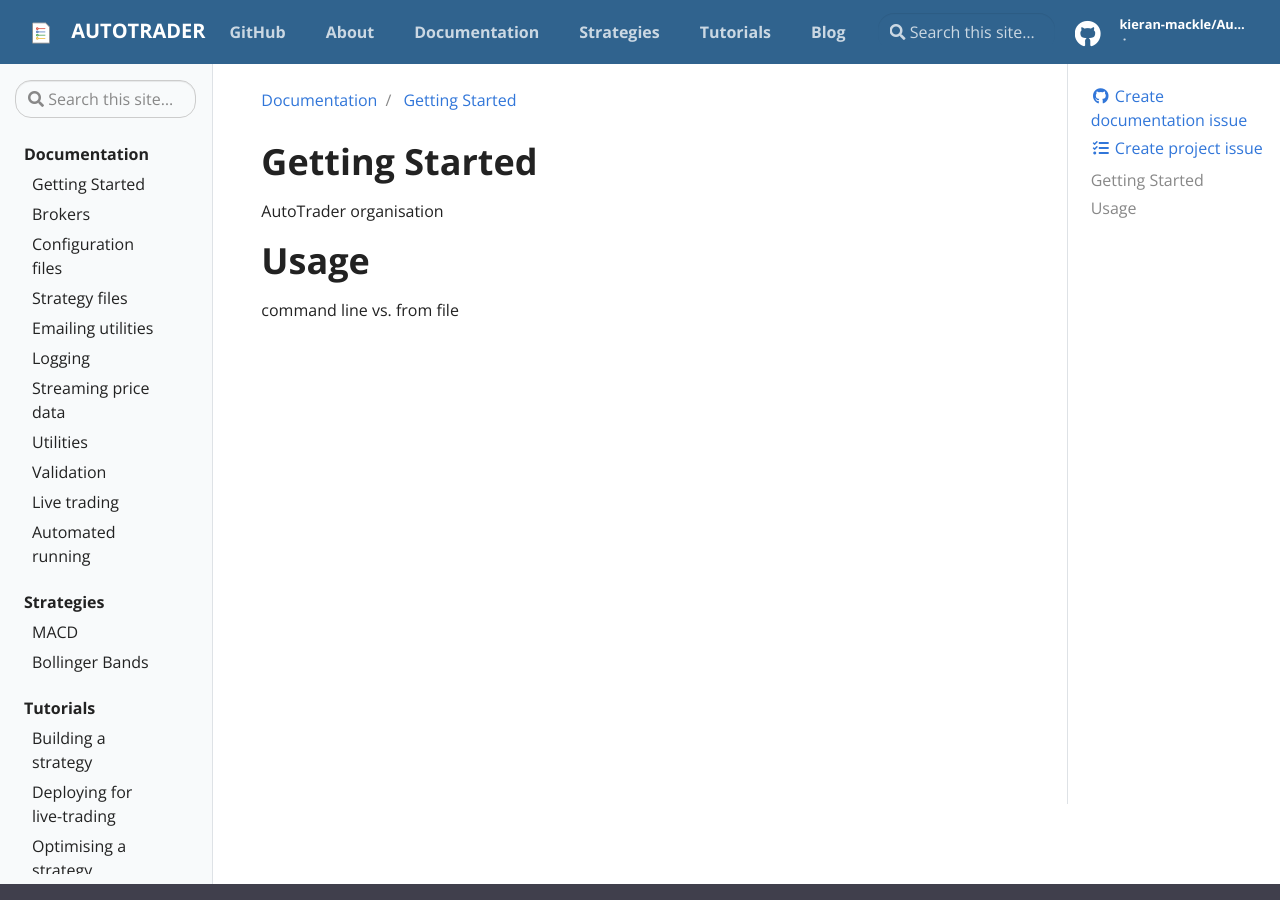
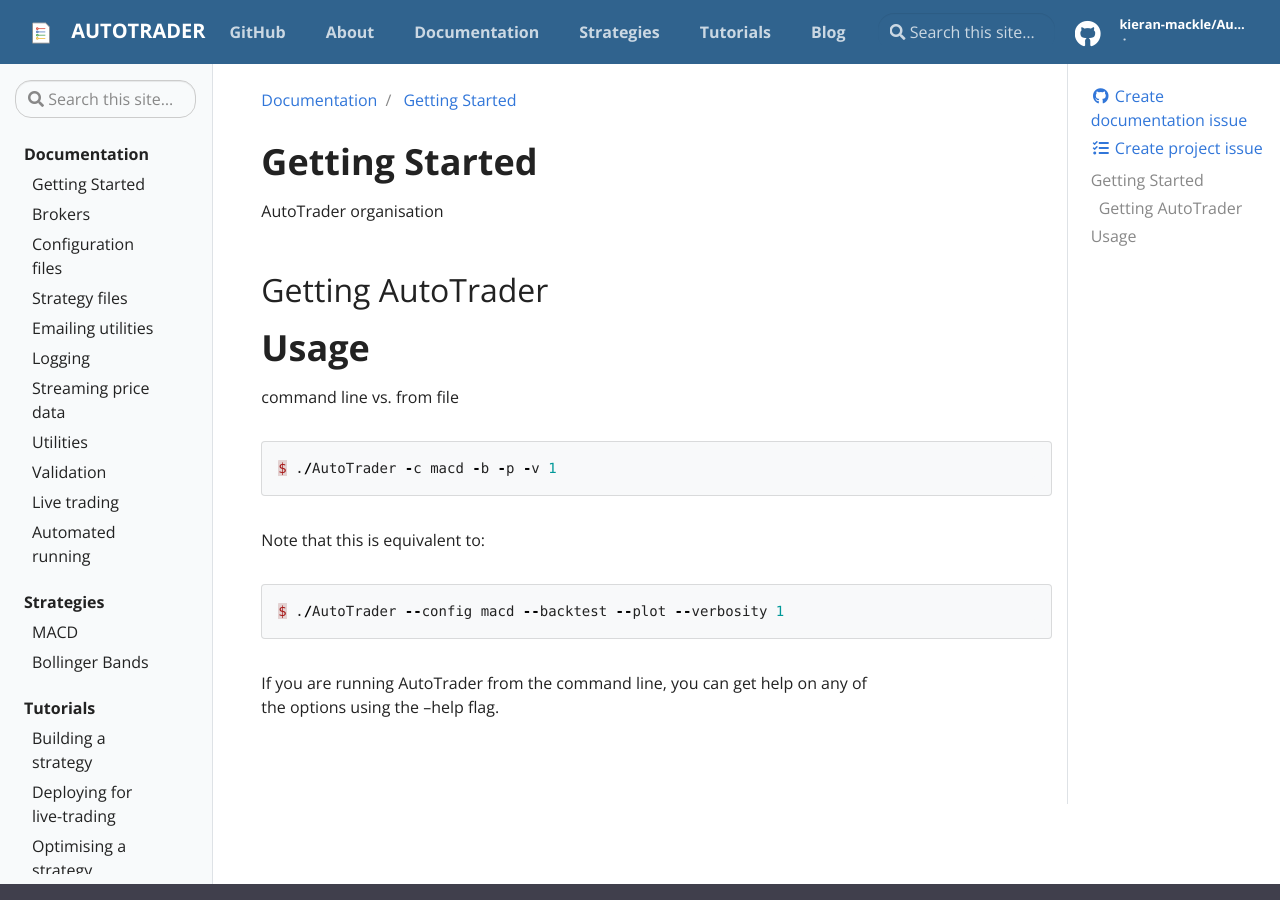
Before and after one commit to kieran-mackle/AutoTrader, a Jekyll site: the page built from docs/_docs/getting-started.md, in a window 1280 px wide and 900 px high. Built offline with Jekyll 4.4.1, drawn with Linux system fonts in a browser that asks for light colours.

Commit message:
Update getting-started.md

````diff
--- a/docs/_docs/getting-started.md
+++ b/docs/_docs/getting-started.md
@@ -8,7 +8,23 @@
 AutoTrader organisation
 
 
+## Getting AutoTrader
+
+
 
 # Usage
 
 command line vs. from file
+
+```python
+$ ./AutoTrader -c macd -b -p -v 1
+```
+Note that this is equivalent to:
+```python
+$ ./AutoTrader --config macd --backtest --plot --verbosity 1
+```
+
+
+
+
+If you are running AutoTrader from the command line, you can get help on any of the options using the --help flag.
````
